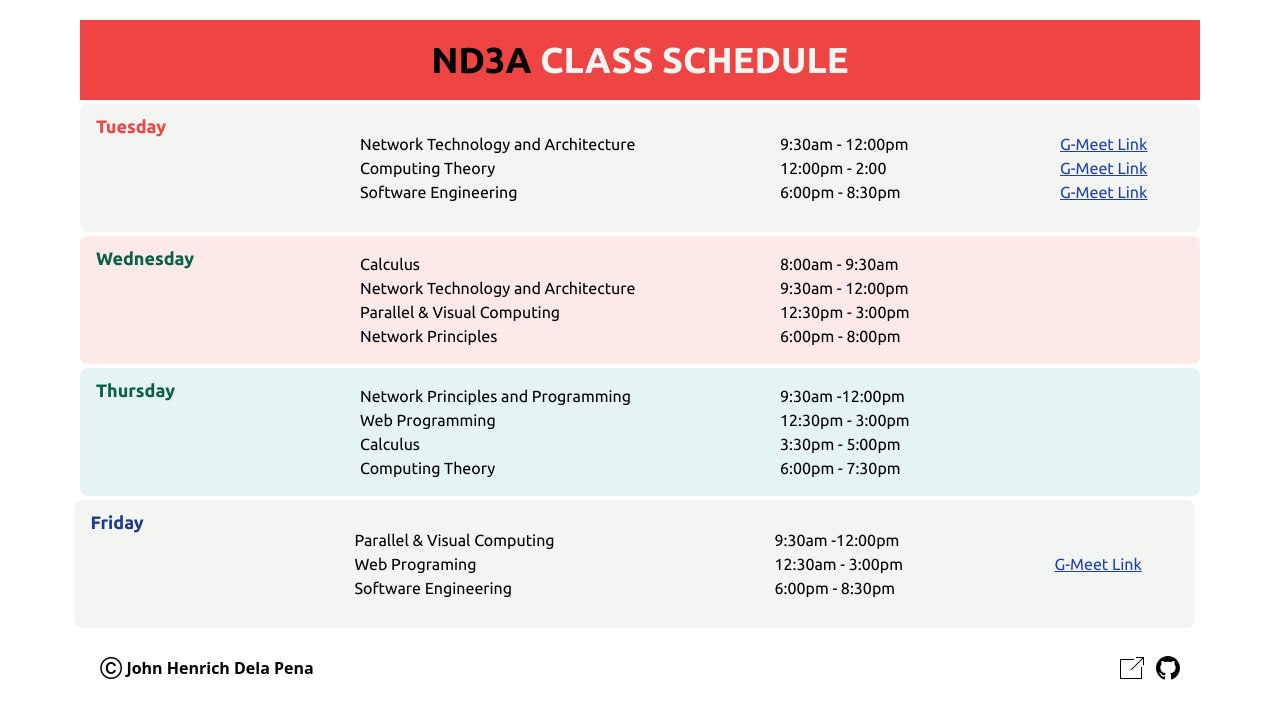
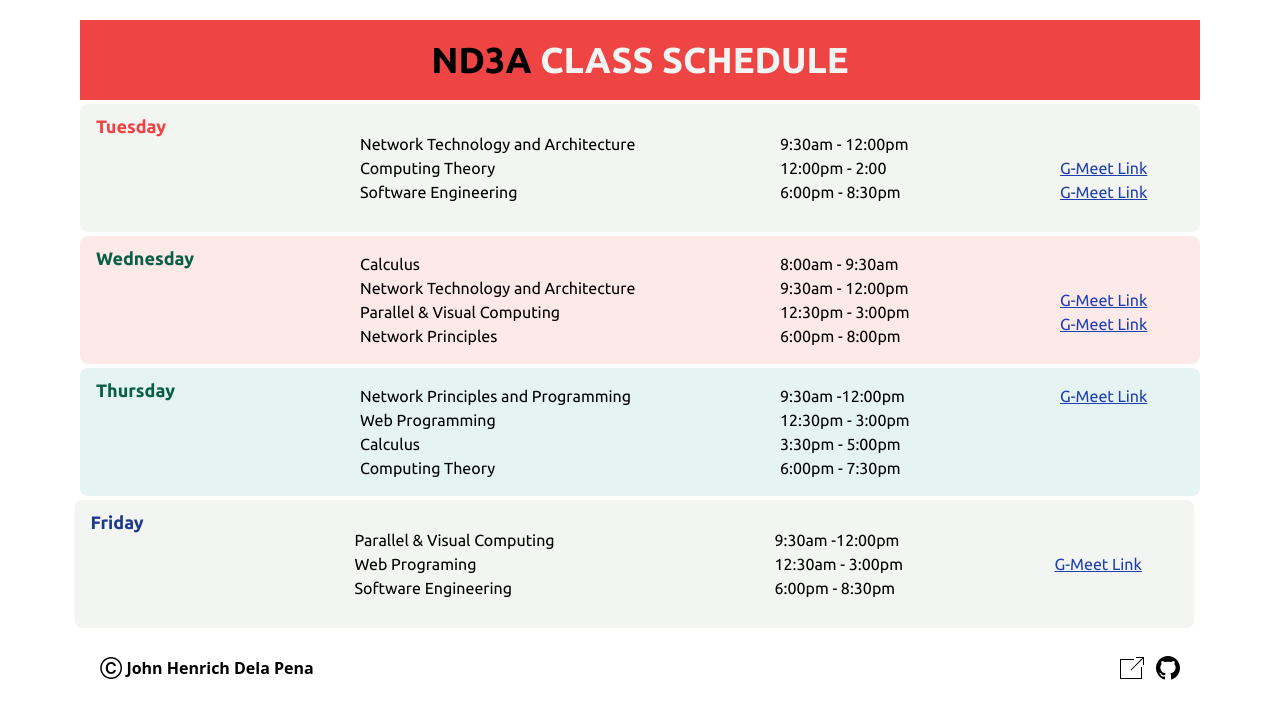
Before and after one commit to jdpena28/class-schedule, a React (Vite) app: page / in a window 1280 px wide. Shown: the top 718 px of the page. Built offline with nearby package versions, Linux system fonts and the light colour scheme.

Commit message:
Fix: meeting links

```diff
--- a/src/components/Schedule.tsx
+++ b/src/components/Schedule.tsx
@@ -8,7 +8,7 @@ const schedules = [
     textColor: 'text-red-500',
     subs : ['Network Technology and Architecture', 'Computing Theory','Software Engineering'],
     time: ['9:30am - 12:00pm','12:00pm - 2:00','6:00pm - 8:30pm'],
-    link: ['meet.google.com/qpg-zfhr-znw','https://meet.google.com/tny-qbxv-eam','meet.google.com/tbr-tpye-iyx']
+    link: ['','https://meet.google.com/tny-qbxv-eam','https://meet.google.com/fmb-ckau-oru']
   },
   {
     day: 'Wednesday',
@@ -16,7 +16,7 @@ const schedules = [
     textColor: 'text-green-800',
     subs : ['Calculus', 'Network Technology and Architecture','Parallel & Visual Computing','Network Principles'],
     time: ['8:00am - 9:30am','9:30am - 12:00pm','12:30pm - 3:00pm','6:00pm - 8:00pm'],
-    link: ['','','','']
+    link: ['','https://meet.google.com/qpg-zfhr-znw','https://meet.google.com/zxn-cxxw-cxu']
   },
   {
     day: 'Thursday',
@@ -24,7 +24,7 @@ const schedules = [
     textColor: 'text-green-800',
     subs : ['Network Principles and Programming','Web Programming','Calculus','Computing Theory'],
     time: ['9:30am -12:00pm','12:30pm - 3:00pm','3:30pm - 5:00pm','6:00pm - 7:30pm'],
-    link: ['','','','']
+    link: ['https://meet.google.com/krn-eirj-iao','','','']
   },
   {
     day: 'Friday',
--- a/src/types/props.d.ts
+++ b/src/types/props.d.ts
@@ -2,7 +2,7 @@ interface sched{
     day?: String,
     color: String,
     textColor: String,
-    subs?: String[],
-    time?: String[],
-    link: String[]
+    subs?: any
+    time?: any
+    link: any
 }
```
